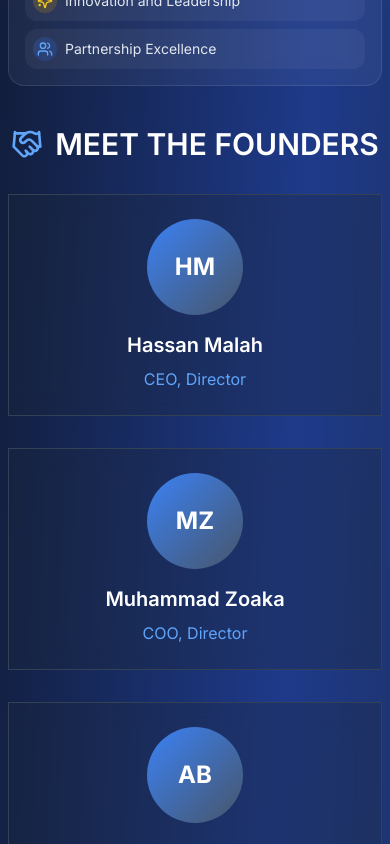
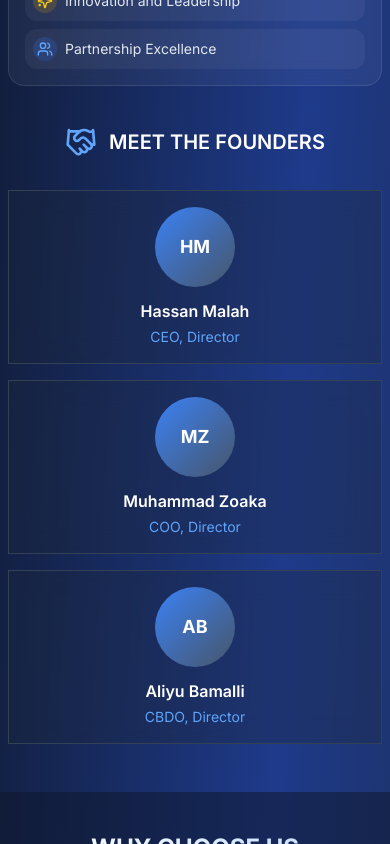
Before and after one commit to MuhammadAliZoo/Prime-Path-Website-, a Next.js app: page / in a window 390 px wide. Shown: the part 1460-2304 px from the top of the page. Built offline with nearby package versions, Linux system fonts and the light colour scheme.

Commit message:
Make 'MEET THE FOUNDERS' and 'OUR PRODUCTS' sections scale properly on mobile

```diff
--- a/app/page.tsx
+++ b/app/page.tsx
@@ -418,28 +418,28 @@ export default function PrimePathExport() {
           </div>
 
           <div className="text-center mb-8">
-            <h3 className="text-3xl font-semibold mb-8 flex items-center justify-center">
+            <h3 className="text-xl sm:text-3xl font-semibold mb-6 sm:mb-8 flex items-center justify-center">
               <Handshake className="w-8 h-8 text-blue-400 mr-3" />
               MEET THE FOUNDERS
             </h3>
           </div>
 
-          <div className="flex flex-col md:flex-row gap-8 justify-center">
+          <div className="flex flex-col md:flex-row gap-4 sm:gap-8 justify-center">
             {founders.map((founder, index) => (
               <div
                 key={index}
-                className="bg-slate-800/30 backdrop-blur-md border border-slate-700 rounded-lg p-6 text-center hover:bg-slate-800/40 transition-all duration-300 transform hover:scale-105"
+                className="bg-slate-800/30 backdrop-blur-md border border-slate-700 rounded-lg p-4 sm:p-6 text-center hover:bg-slate-800/40 transition-all duration-300 transform hover:scale-105"
               >
-                <div className="w-24 h-24 bg-gradient-to-br from-blue-500 to-slate-600 rounded-full mx-auto mb-4 flex items-center justify-center">
-                  <span className="text-2xl font-bold">
+                <div className="w-20 h-20 sm:w-24 sm:h-24 bg-gradient-to-br from-blue-500 to-slate-600 rounded-full mx-auto mb-3 sm:mb-4 flex items-center justify-center">
+                  <span className="text-lg sm:text-2xl font-bold">
                     {founder.name
                       .split(" ")
                       .map((n) => n[0])
                       .join("")}
                   </span>
                 </div>
-                <h4 className="text-xl font-semibold mb-2">{founder.name}</h4>
-                <p className="text-blue-400">{founder.title}</p>
+                <h4 className="text-base sm:text-xl font-semibold mb-1 sm:mb-2">{founder.name}</h4>
+                <p className="text-blue-400 text-sm sm:text-base">{founder.title}</p>
               </div>
             ))}
           </div>
@@ -474,39 +474,39 @@ export default function PrimePathExport() {
       <section id="products" className="py-20">
         <div className="container mx-auto px-4">
           <div className="text-center mb-16">
-            <h2 className="text-4xl md:text-5xl font-bold mb-6 bg-gradient-to-r from-white to-blue-200 bg-clip-text text-transparent">
+            <h2 className="text-2xl sm:text-4xl md:text-5xl font-bold mb-4 sm:mb-6 bg-gradient-to-r from-white to-blue-200 bg-clip-text text-transparent">
               OUR PRODUCTS
             </h2>
           </div>
 
-          <div className="overflow-x-auto pb-4">
-            <div className="flex space-x-6 min-w-max">
+          <div className="overflow-x-auto pb-2 sm:pb-4">
+            <div className="flex space-x-3 sm:space-x-6 min-w-max">
               {products.map((product, index) => (
                 <div
                   key={index}
-                  className="bg-slate-800/30 backdrop-blur-md border border-slate-700 rounded-lg p-6 w-80 flex-shrink-0 shadow-md transition-all duration-300 hover:shadow-2xl hover:scale-105"
+                  className="bg-slate-800/30 backdrop-blur-md border border-slate-700 rounded-lg p-4 sm:p-6 w-64 sm:w-80 flex-shrink-0 shadow-md transition-all duration-300 hover:shadow-2xl hover:scale-105"
                 >
-                  <div className="relative overflow-hidden rounded-lg mb-4 group bg-white/5 p-4">
+                  <div className="relative overflow-hidden rounded-lg mb-3 sm:mb-4 group bg-white/5 p-2 sm:p-4">
                     <Image
                       src={product.image || "/placeholder.svg"}
                       alt={product.name}
-                      width={300}
-                      height={300}
-                      className="w-full h-48 object-contain transition-transform duration-300 group-hover:scale-110"
+                      width={220}
+                      height={220}
+                      className="w-full h-32 sm:h-48 object-contain transition-transform duration-300 group-hover:scale-110"
                     />
                   </div>
-                  <h3 className="text-xl font-semibold mb-3">{product.name}</h3>
-                  <p className="text-slate-300 text-sm leading-relaxed">{product.description}</p>
+                  <h3 className="text-base sm:text-xl font-semibold mb-2 sm:mb-3">{product.name}</h3>
+                  <p className="text-slate-300 text-xs sm:text-sm leading-relaxed">{product.description}</p>
                 </div>
               ))}
             </div>
           </div>
 
-          <div className="text-center mt-12">
+          <div className="text-center mt-8 sm:mt-12">
             <Button
               onClick={() => scrollToSection("contact")}
               size="lg"
-              className="bg-gradient-to-r from-blue-600 to-slate-600 hover:from-blue-700 hover:to-slate-700 text-white px-8 py-4 text-lg font-semibold rounded-full transition-all duration-300 transform hover:scale-105"
+              className="bg-gradient-to-r from-blue-600 to-slate-600 hover:from-blue-700 hover:to-slate-700 text-white px-4 sm:px-8 py-3 sm:py-4 text-base sm:text-lg font-semibold rounded-full transition-all duration-300 transform hover:scale-105"
             >
               Make Enquiries
             </Button>
```
